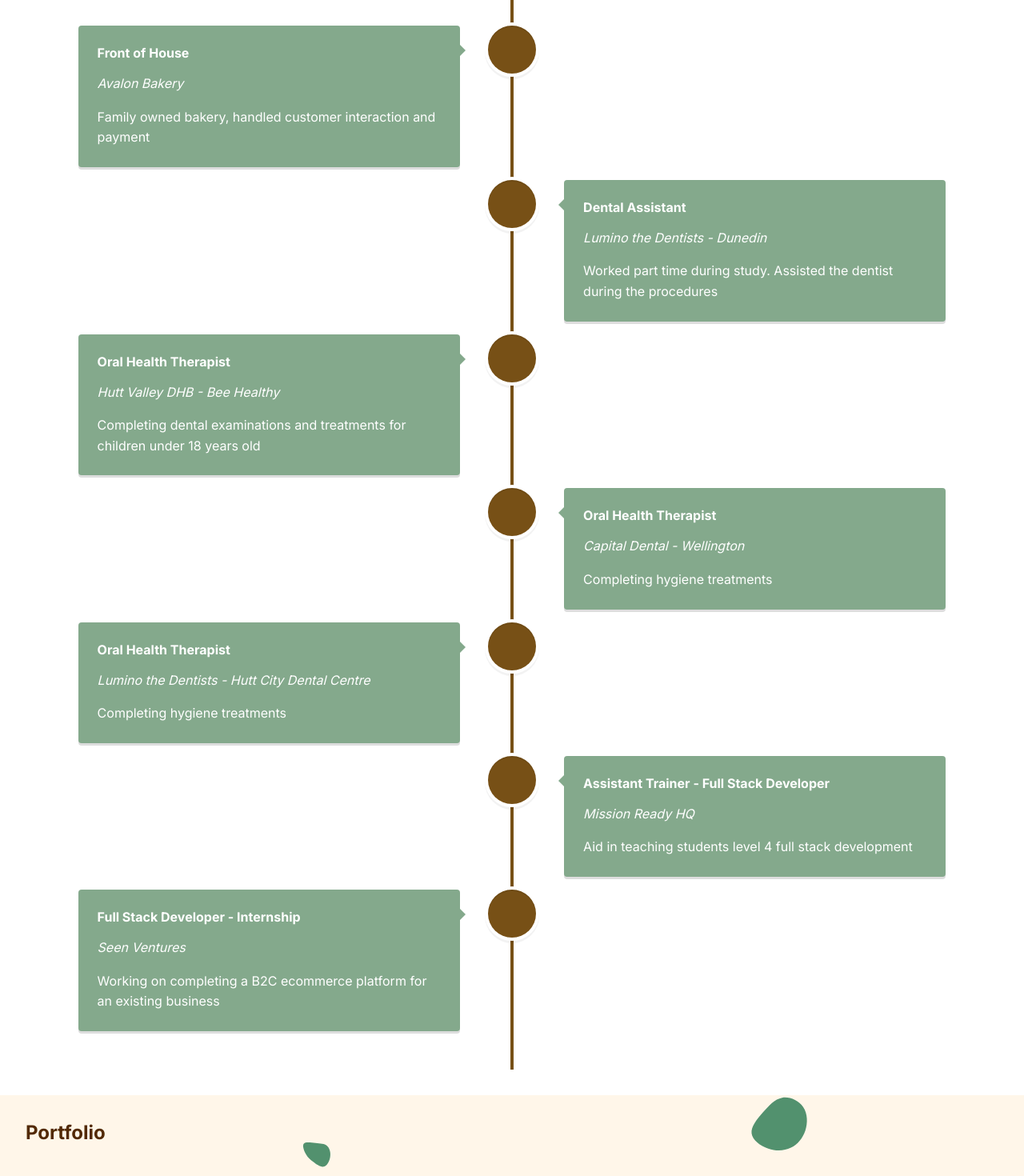
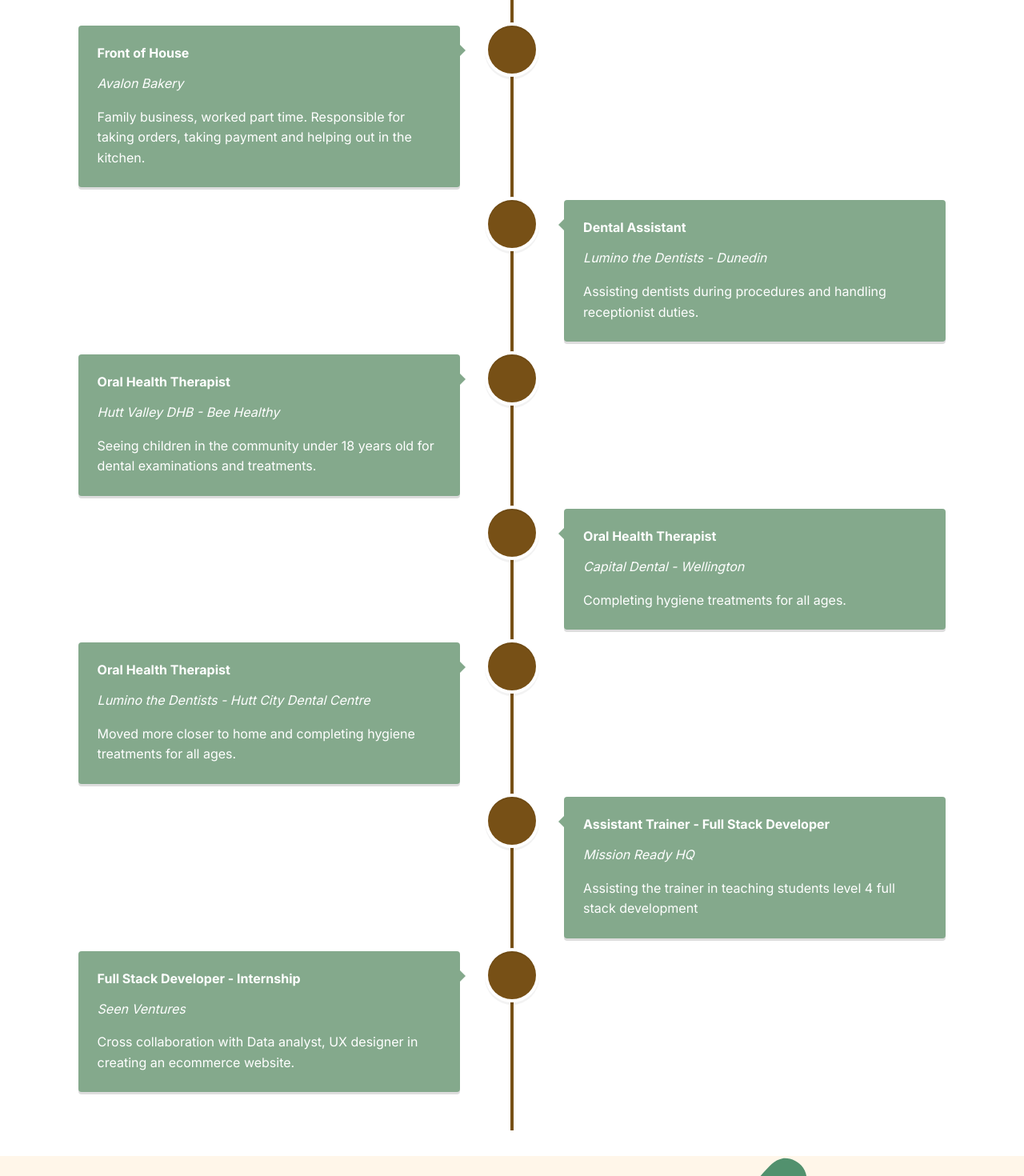
Before and after one commit to Michellelo123/my-webpage, a React (Vite) app in the folder personal-webpage/: page / in a window 1280 px wide. Shown: the part 1980-3450 px from the top of the page at 80% size. Built offline with nearby package versions, Linux system fonts and the light colour scheme.

Commit message:
adjusting the information in work and about data

```diff
--- a/personal-webpage/src/components/About/data.js
+++ b/personal-webpage/src/components/About/data.js
@@ -8,16 +8,16 @@
     },{
         title: "Why Software Development?",
         description: "I have spent almost 9 years as an Oral Health Therapist — and while I enjoyed the job, there came a point where I thought to myself, can I still see myself here 10 or 20 years down the line?",
-        subDescription: "In the last couple of years I mainly worked as a Dental Hygienist. The treatment I provided to my patients regardless of their age, state of their gum health or the number of teeth. 98% of the time, the process was exactly the same. I did this every work day for every patient. It became repetitive and I needed change. So I made the leap into tech.",
+        subDescription: "In the last couple of years I mainly worked as a Dental Hygienist. The treatment I provided to my patients regardless of their age, state of their gum health or the number of teeth. 98% of the time, the process was exactly the same. I did this every work day for every patient. It became repetitive and I needed change. So I made the decision of studying software development.",
         image: "IMG_4326.PNG"
     },{
         title: "Continuing... Why Software Development?",
         description: "What drew me to software development is that writing lines of code could create pretty much anything. Webpages, applications, games and more. Sometimes when I am working on a project, time flies.",
-        subDescription: "I'm a visual person at heart, which is why I'm naturally drawn more to frontend work. I love the intersection of design and functionality — where things not only work well but feel good to use. Working inside the mouth with small tools and teeth have made me pretty nit-picky about the details, which as it turns out, is a great trait to have as a developer.",
+        subDescription: "I'm a visual person at heart, which is why I'm naturally drawn more to frontend work. I love the intersection of design and functionality — where things not only work well but feel good to use. Working inside a small mouth with small tools and teeth have made me pretty nit-picky about the details, which as it turns out, is a great trait to have as a developer.",
         image: "dentalImg.jpg"
     },{
         title: "When I'm not coding/studying?",
-        description: "I like to go on mini hikes or to the beach with my dogs. I wouldn't say I'm an expert in baking but I make pretty good chocolate chip cookies 🍪, and of course I bake dog biscuits, muffins and cake 🧁 (which they demolish and cry for) ",
-        subDescription:"I also enjoy watching anime, dramas and playing League Of Legends. My usual go to TV series would be The Big Bang Theory. I also occasionally do pet sitting and volunteering. My friends would say I'm funny? (my punny jokes) approachable, kind, and always willing to learn — and I think that sums me up. I'm at the beginning of my tech journey, I understand I have much to learn which I am taking one step at a time.I'm not only learning to code but learning the underlying fundamentals of development. What I do know is that I want to be part of a team where I can learn from colleagues/seniors, collaborate and contribute.",
+        description: "I like to go on mini hikes or to the beach with my dogs. I wouldn't say I'm an expert in baking but I make pretty good chocolate chip cookies 🍪, and of course I like to bake dog biscuits, muffins and cake 🧁 (which my boys demolish and cry for) ",
+        subDescription:"I also enjoy watching anime, dramas and playing League Of Legends. My usual go to TV series would be The Big Bang Theory. I also occasionally do pet sitting and volunteering. How would people describe me? My friends would say I am funny? approachable, kind, and always willing to learn — and I think that sums me up. I am at the beginning of my tech journey. I understand I have much to learn which I am taking one step at a time. What I do know is that I want to be part of a team where I can learn from colleagues/seniors, collaborate and contribute.",
         image: "SLP01230.JPG"
     }]
--- a/personal-webpage/src/components/Work/workData.js
+++ b/personal-webpage/src/components/Work/workData.js
@@ -3,43 +3,43 @@
     title: "Front of House",
     company:"Avalon Bakery",
     date:"2013-2018",
-    description:"Family owned bakery, handled customer interaction and payment"
+    description:"Family business, worked part time. Responsible for taking orders, taking payment and helping out in the kitchen."
 },{
     id: 2,
     title: "Dental Assistant",
     company:"Lumino the Dentists - Dunedin",
     date:"2016-2017",
-    description:"Worked part time during study. Assisted the dentist during the procedures"
+    description:"Assisting dentists during procedures and handling receptionist duties."
 },{
     id: 3,
     title: "Oral Health Therapist",
     company:"Hutt Valley DHB - Bee Healthy",
     date:"2018-2021",
-    description:"Completing dental examinations and treatments for children under 18 years old"
+    description:"Seeing children in the community under 18 years old for dental examinations and treatments."
 },{
     id: 4,
     title: "Oral Health Therapist",
     company:"Capital Dental - Wellington",
     date:"2018-2023",
-    description:"Completing hygiene treatments"
+    description:"Completing hygiene treatments for all ages."
 },{
     id: 5,
     title: "Oral Health Therapist",
     company:"Lumino the Dentists - Hutt City Dental Centre",
     date:"2024-present",
-    description:"Completing hygiene treatments"
+    description:"Moved more closer to home and completing hygiene treatments for all ages."
 },{
     id: 6,
     title: "Assistant Trainer - Full Stack Developer",
     company:"Mission Ready HQ",
     date:"April 2026 - present",
-    description:"Aid in teaching students level 4 full stack development"
+    description:"Assisting the trainer in teaching students level 4 full stack development"
 },{
     id: 7,
     title: "Full Stack Developer - Internship",
     company:"Seen Ventures",
     date:"April 2026 - present",
-    description:"Working on completing a B2C ecommerce platform for an existing business"
+    description:"Cross collaboration with Data analyst, UX designer in creating an ecommerce website."
 }
 
 
```
Also changed, not shown: personal-webpage/public/images/IMG_4323.PNG (deleted).
